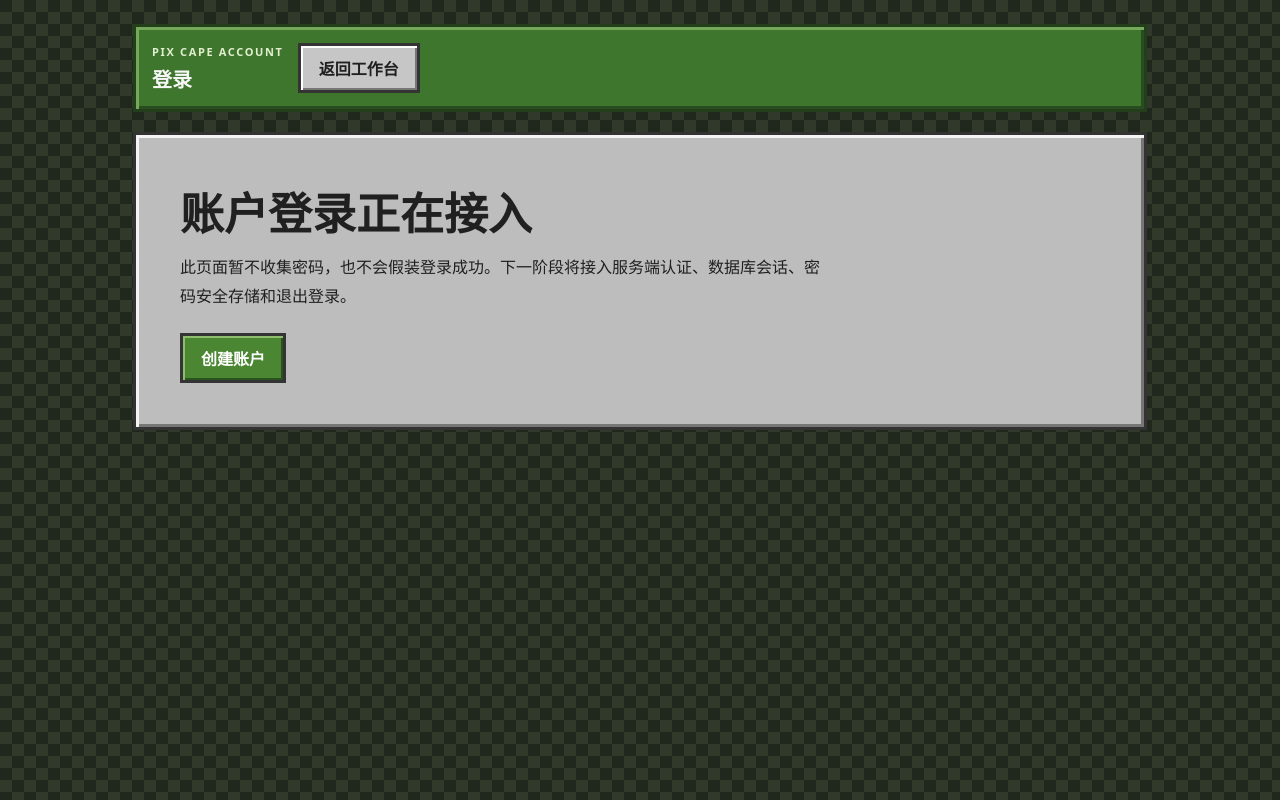
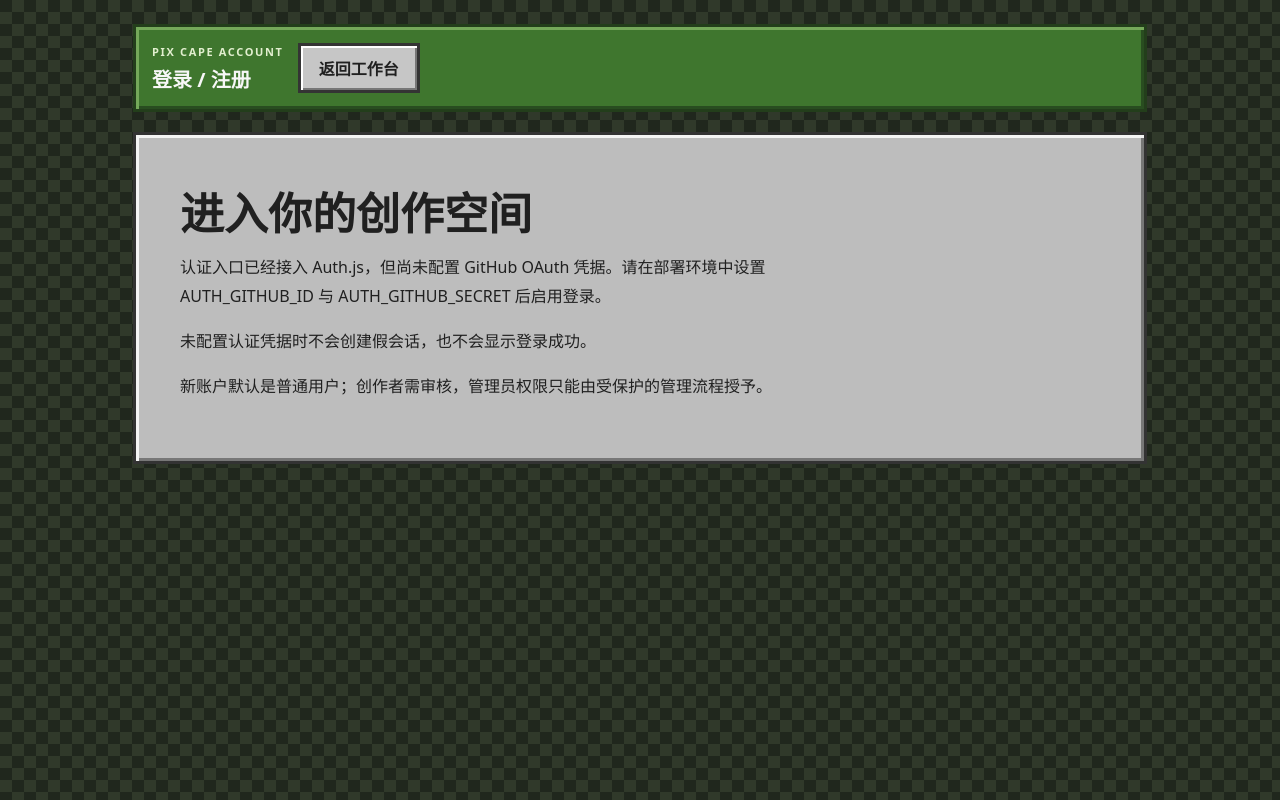
Before and after one commit to liseezn/Pixcape, a Next.js app: page /login in a window 1280 px wide. Built offline with nearby package versions, Linux system fonts and the light colour scheme.

Commit message:
feat: wire authenticated role-protected account routes

```diff
--- a/app/login/page.tsx
+++ b/app/login/page.tsx
@@ -1,5 +1,8 @@
 import Link from 'next/link'
+import { signIn } from '@/auth'
+
+const githubEnabled = Boolean(process.env.AUTH_GITHUB_ID && process.env.AUTH_GITHUB_SECRET)
 
 export default function LoginPage() {
-  return <main className="inventory-shell"><header className="topbar"><div><p className="eyebrow">PIX CAPE ACCOUNT</p><h1>登录</h1></div><Link className="pixel-button" href="/">返回工作台</Link></header><section className="hero inventory-panel"><h2>账户登录正在接入</h2><p>此页面暂不收集密码，也不会假装登录成功。下一阶段将接入服务端认证、数据库会话、密码安全存储和退出登录。</p><div className="actions"><Link className="pixel-button primary" href="/register">创建账户</Link></div></section></main>
+  return <main className="inventory-shell"><header className="topbar"><div><p className="eyebrow">PIX CAPE ACCOUNT</p><h1>登录 / 注册</h1></div><Link className="pixel-button" href="/">返回工作台</Link></header><section className="hero inventory-panel"><h2>进入你的创作空间</h2>{githubEnabled ? <><p>使用 GitHub 安全登录。首次登录会自动创建普通用户账户。</p><form action={async()=>{'use server';await signIn('github',{redirectTo:'/account'});}}><button className="pixel-button primary" type="submit">使用 GitHub 继续</button></form></> : <><p>认证入口已经接入 Auth.js，但尚未配置 GitHub OAuth 凭据。请在部署环境中设置 AUTH_GITHUB_ID 与 AUTH_GITHUB_SECRET 后启用登录。</p><p>未配置认证凭据时不会创建假会话，也不会显示登录成功。</p></>}<p>新账户默认是普通用户；创作者需审核，管理员权限只能由受保护的管理流程授予。</p></section></main>
 }
```
